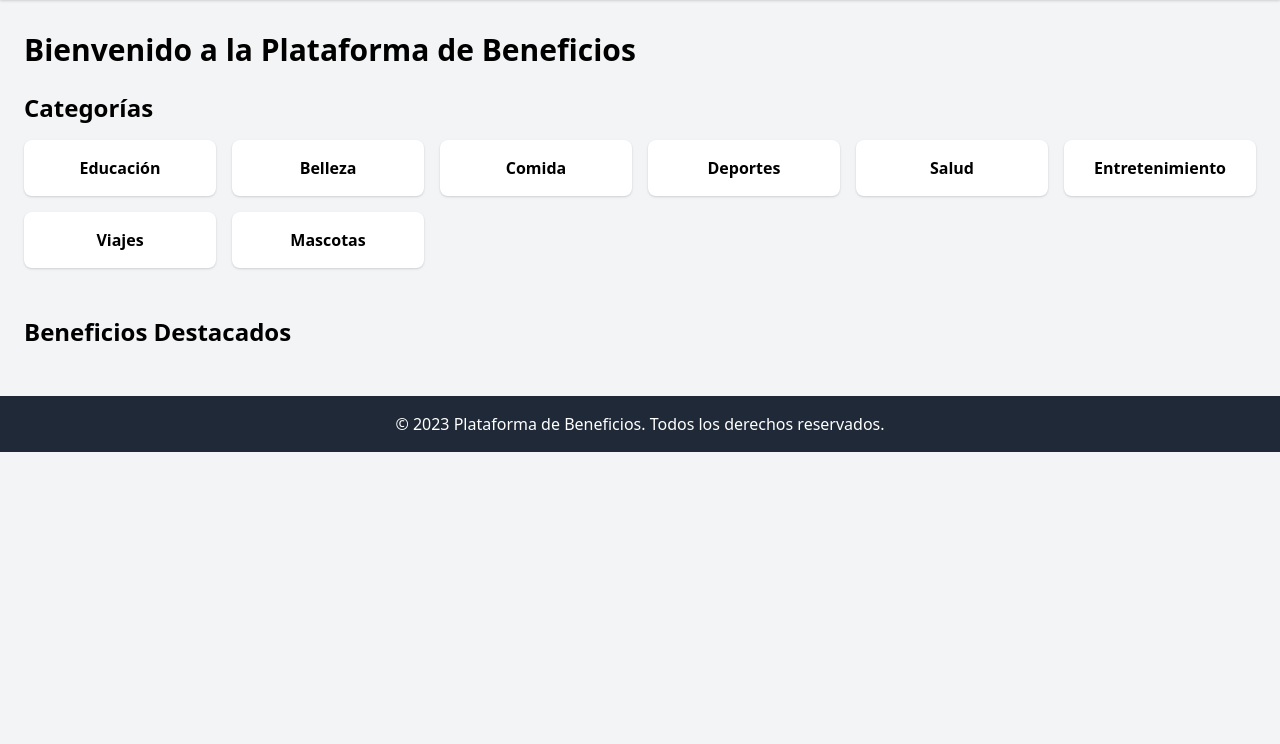
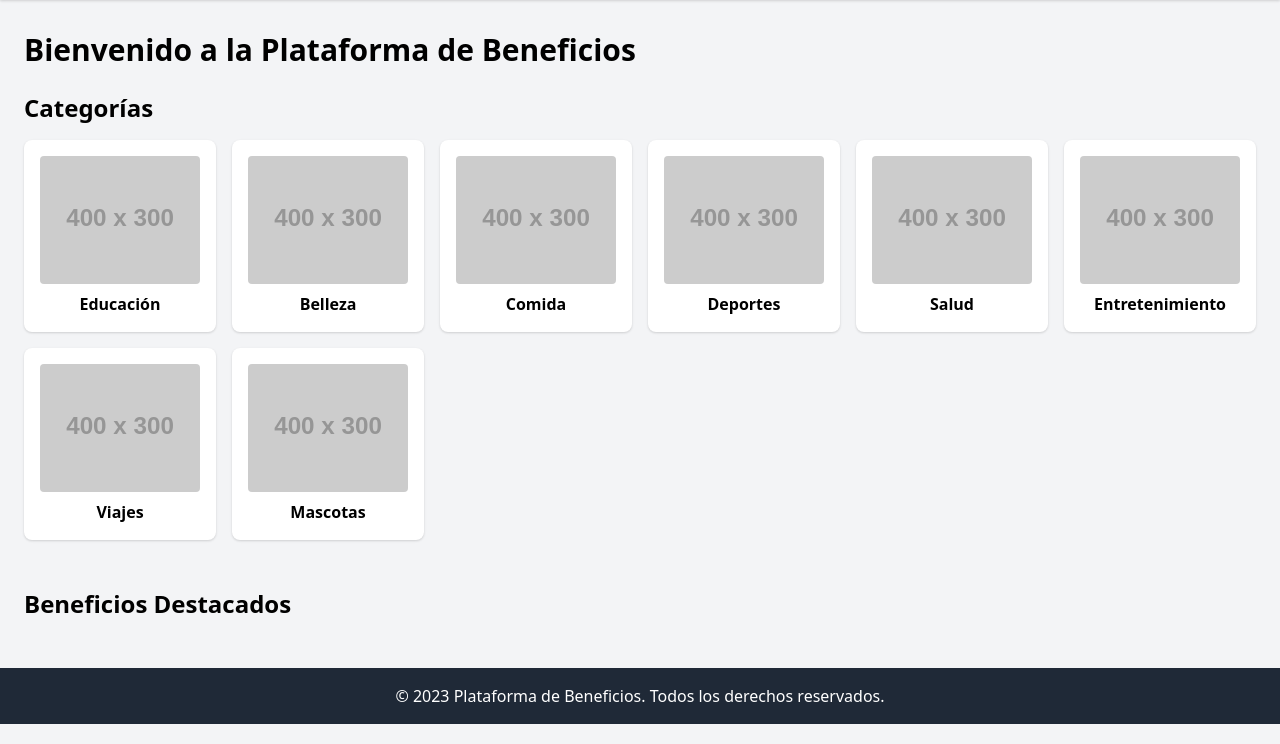
Before and after one commit to aeiberra/BenefitHub, a Flask app: page / in a window 1280 px wide. Shown: the part 56-800 px from the top of the page. Run offline with Flask 3, Linux system fonts and the light colour scheme; grey boxes labelled with a size stand in for pictures from a placeholder-image service; some libraries are stand-ins or nearby versions.

```diff
--- a/templates/index.html
+++ b/templates/index.html
@@ -8,6 +8,7 @@
     <div class="grid grid-cols-2 sm:grid-cols-3 md:grid-cols-4 lg:grid-cols-6 gap-4">
         {% for category in categories %}
         <a href="{{ url_for('main.category', id=category.id) }}" class="bg-white rounded-lg shadow p-4 text-center hover:shadow-md transition duration-300">
+            <img src="{{ category.image_url }}" alt="{{ category.name }}" class="w-full h-32 object-cover mb-2 rounded">
             <h3 class="font-semibold">{{ category.name }}</h3>
         </a>
         {% endfor %}
```
Also changed, not shown: instance/app.db.
